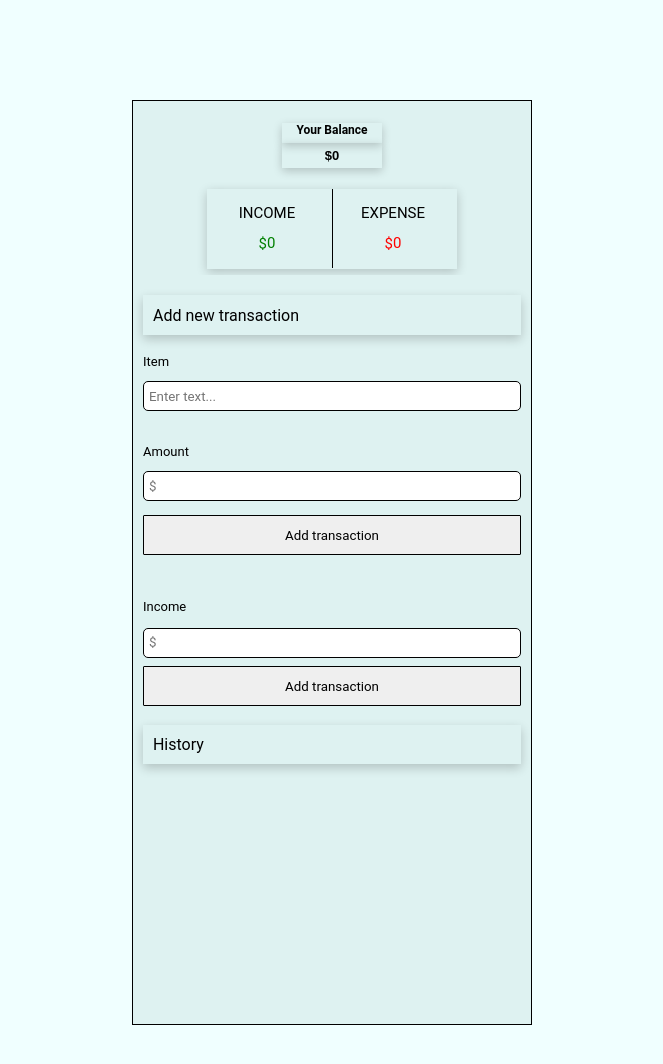
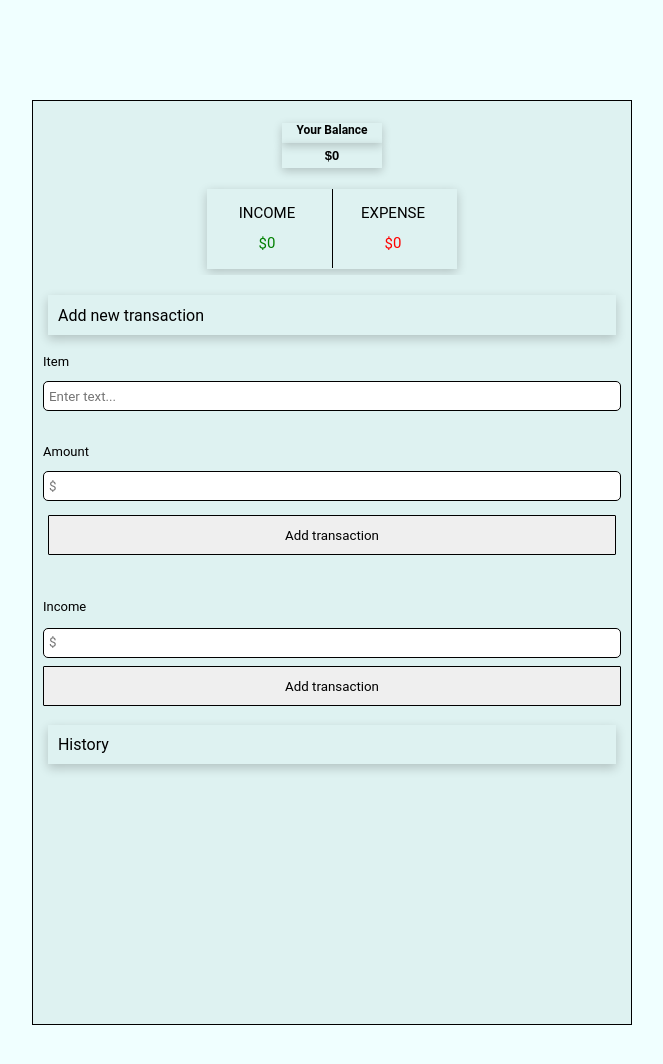
Before and after one commit to chandjamba/Expense_Tracker, a React (Vite) app: page / in a window 1280 px wide. Shown: the top 1064 px of the page, without its empty margins (308-971 px from the left). Built offline with nearby package versions, Linux system fonts and the light colour scheme.

Commit message:
do rest of the things

```diff
--- a/src/Components/addNewTransaction.scss
+++ b/src/Components/addNewTransaction.scss
@@ -16,7 +16,7 @@
   &__inner-container {
     display: flex;
     flex-direction: column;
-    width: 400px;
+    width: 600px;
     height: 300px;
     background-color: #def2f1;
     align-items: center;
@@ -108,14 +108,14 @@
     display: flex;
     flex-direction: column;
     justify-content: center;
-    width: 400px;
+    width: 600px;
     height: 400px;
     background-color: #def2f1;
   }
   &__income-input-3-container {
     display: flex;
     flex-direction: column;
-    width: 400px;
+    width: 600px;
     height: 150px;
     background-color: #def2f1;
     border-left: solid;
--- a/src/Components/balance.scss
+++ b/src/Components/balance.scss
@@ -11,7 +11,7 @@
     flex-direction: column;
     flex: column;
     height: 200px;
-    width: 400px;
+    width: 600px;
     justify-content: space-around;
     align-items: center;
     padding: 1rem;
--- a/src/Components/history.scss
+++ b/src/Components/history.scss
@@ -9,7 +9,7 @@
   &__inner-container {
     display: flex;
     flex-direction: column;
-    width: 400px;
+    width: 600px;
     height: 300px;
     background-color: #def2f1;
     align-items: center;
@@ -33,7 +33,7 @@
     display: flex;
     flex-direction: column;
     height: 100%;
-    width: 400px;
+    width: 600px;
     justify-content: space-evenly;
     align-items: center;
     margin-top: 10px;
```
